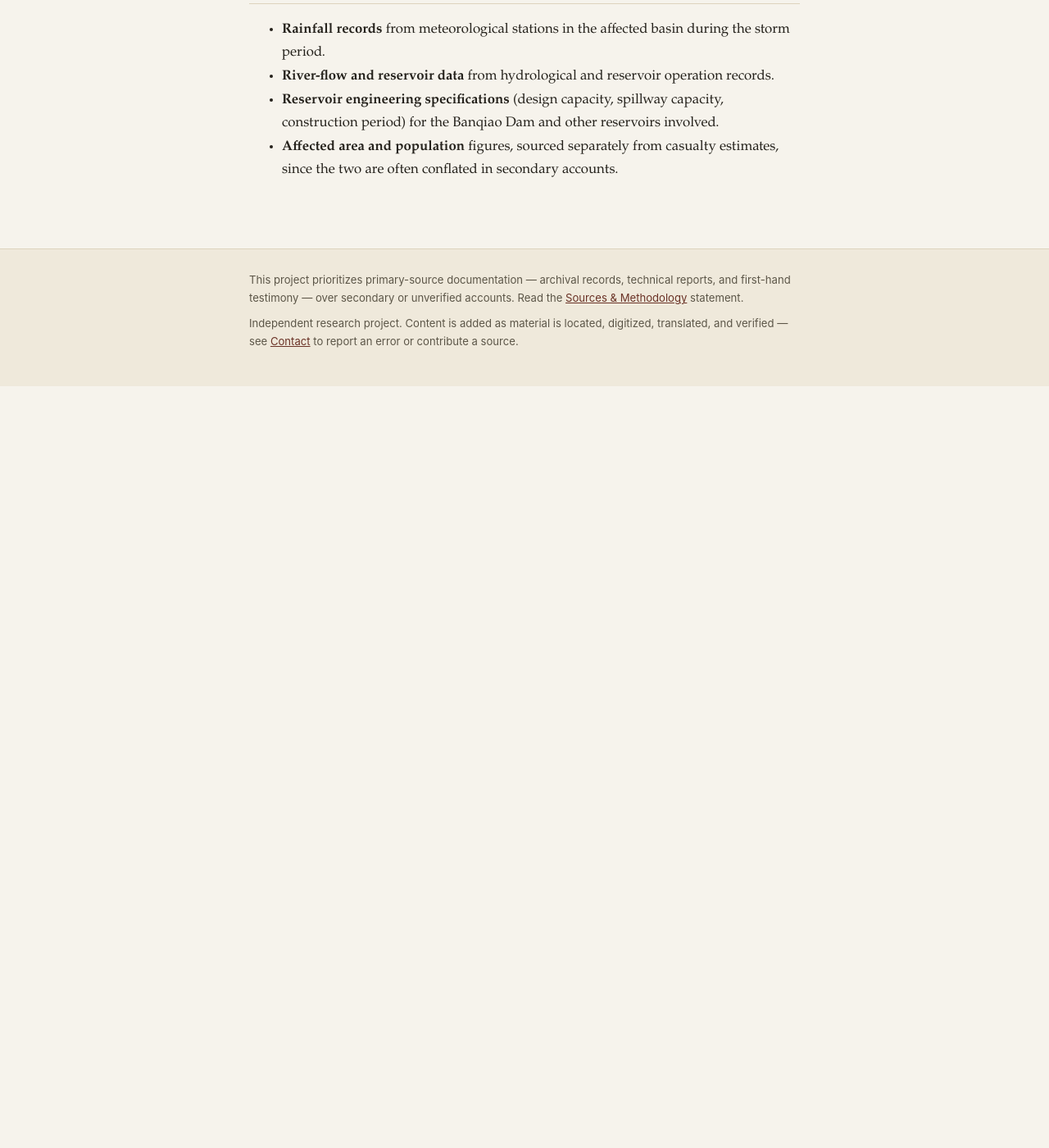
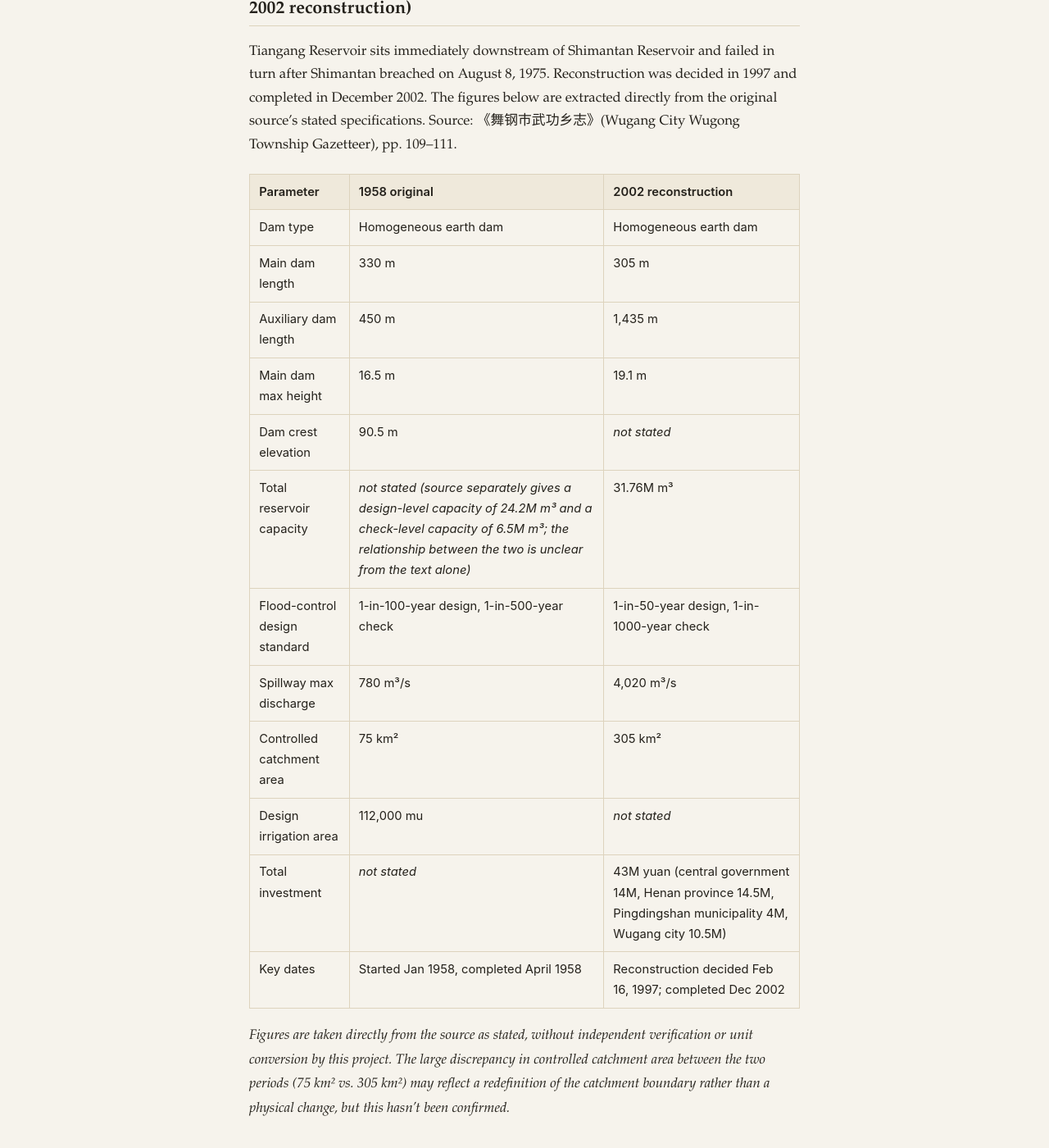
Before and after one commit to Banqiao758/Banqiao758.github.io, a Jekyll site: the page built from en/data.md, in a window 1280 px wide and 1400 px high, scrolled down 915 px. Shown: the whole window at 82% size. Built offline with Jekyll 4.4.1, drawn with Linux system fonts in a browser that asks for light colours; before the commit the page ends 1386 px from its top, so only the background shows below that; some of the changed text lies outside the part shown.

Commit message:
Add Tiangang Reservoir engineering specs to Data & Statistics
Extracts non-narrative facts (dam dimensions, flood-design standards,
spillway capacity, catchment area, reconstruction financing) from
《舞钢市武功乡志》pp. 109-111 into a comparison table (1958 original vs.
2002 reconstruction), rather than reproducing the gazetteer's own
narrative text. Notes two unresolved internal ambiguities in the source
(capacity figures, catchment-area discrepancy) transparently.

Co-Authored-By: Claude Sonnet 5 <noreply@anthropic.com>
Claude-Session: https://claude.ai/code/session_011K8hBuGivVWoMZaUZvczs4

```diff
--- a/en/data.md
+++ b/en/data.md
@@ -31,6 +31,36 @@ elsewhere online.
 |---|---|---|---|---|---|
 | *pending* | *pending* | official / independent / academic / press | *pending* | *pending* | *pending* |
 
+## Tiangang Reservoir engineering specifications (1958 original vs. 2002 reconstruction)
+
+Tiangang Reservoir sits immediately downstream of Shimantan Reservoir and
+failed in turn after Shimantan breached on August 8, 1975. Reconstruction
+was decided in 1997 and completed in December 2002. The figures below are
+extracted directly from the original source's stated specifications.
+Source: 《舞钢市武功乡志》(Wugang City Wugong Township Gazetteer), pp.
+109&ndash;111.
+
+| Parameter | 1958 original | 2002 reconstruction |
+|---|---|---|
+| Dam type | Homogeneous earth dam | Homogeneous earth dam |
+| Main dam length | 330 m | 305 m |
+| Auxiliary dam length | 450 m | 1,435 m |
+| Main dam max height | 16.5 m | 19.1 m |
+| Dam crest elevation | 90.5 m | *not stated* |
+| Total reservoir capacity | *not stated (source separately gives a design-level capacity of 24.2M m&sup3; and a check-level capacity of 6.5M m&sup3;; the relationship between the two is unclear from the text alone)* | 31.76M m&sup3; |
+| Flood-control design standard | 1-in-100-year design, 1-in-500-year check | 1-in-50-year design, 1-in-1000-year check |
+| Spillway max discharge | 780 m&sup3;/s | 4,020 m&sup3;/s |
+| Controlled catchment area | 75 km&sup2; | 305 km&sup2; |
+| Design irrigation area | 112,000 mu | *not stated* |
+| Total investment | *not stated* | 43M yuan (central government 14M, Henan province 14.5M, Pingdingshan municipality 4M, Wugang city 10.5M) |
+| Key dates | Started Jan 1958, completed April 1958 | Reconstruction decided Feb 16, 1997; completed Dec 2002 |
+
+*Figures are taken directly from the source as stated, without independent
+verification or unit conversion by this project. The large discrepancy in
+controlled catchment area between the two periods (75 km&sup2; vs. 305
+km&sup2;) may reflect a redefinition of the catchment boundary rather than
+a physical change, but this hasn't been confirmed.*
+
 ## Other planned data
 
 - **Rainfall records** from meteorological stations in the affected basin
```
Also changed, not shown: data.md (+24 -0 lines).
